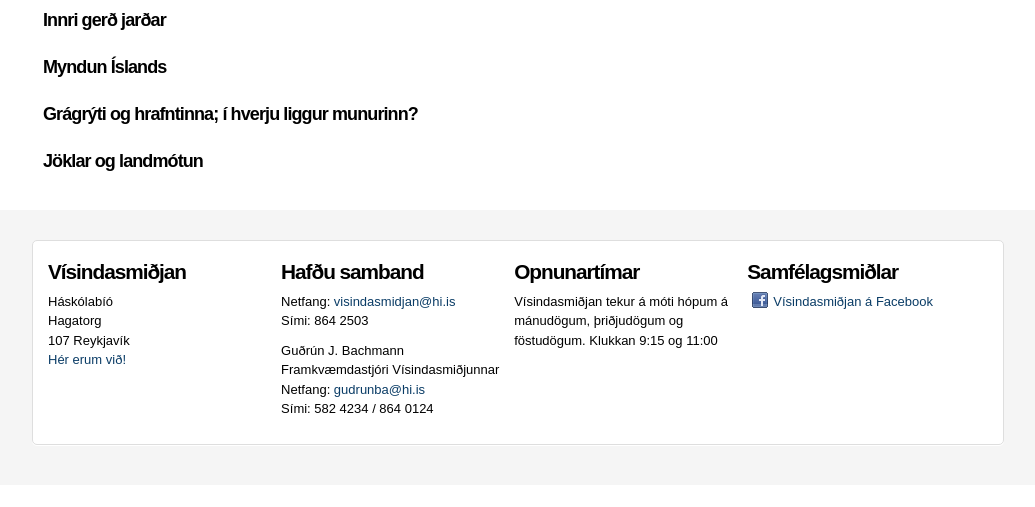
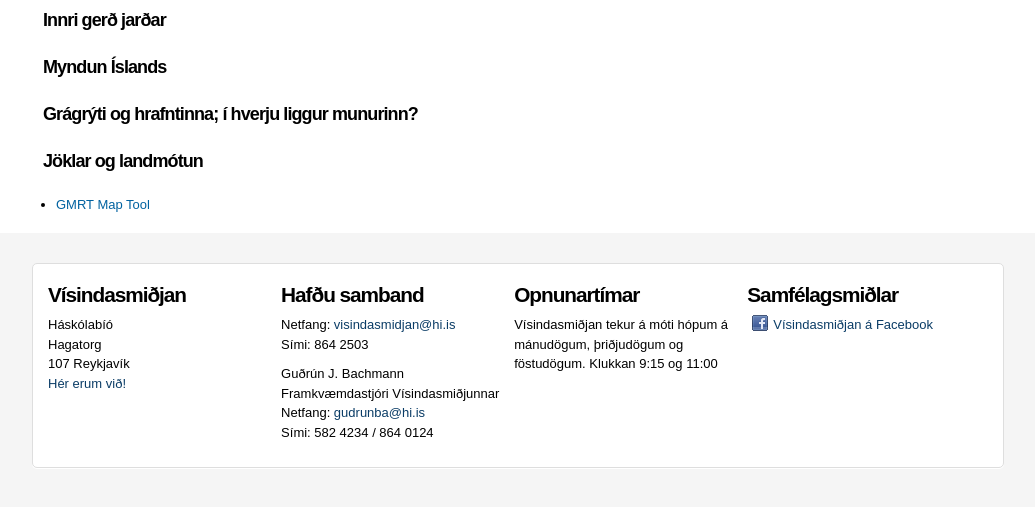
Before and after one commit to ZmjbS/visindasmidjan, a Django app: template templates/itarefni/jardfraedi.html in a window 1280 px wide. Shown: the part 212-719 px from the top of the page, without its empty margins (122-1157 px from the left). Run offline with Django 3.2, Linux system fonts and the light colour scheme; the template is opened without the code that fills it, so the values that code supplies are empty.

Commit message:
Bætt við hlekk á GMRT Map Tool.

```diff
--- a/templates/itarefni/jardfraedi.html
+++ b/templates/itarefni/jardfraedi.html
@@ -9,4 +9,8 @@
 	<h3>Jöklar og landmótun</h3>
 	<h3></h3>
 
+	<ul>
+		<li><a href="http://www.marine-geo.org/tools/GMRTMapTool/">GMRT Map Tool</a></li>
+	</ul>
+
 {% endblock %}
```
